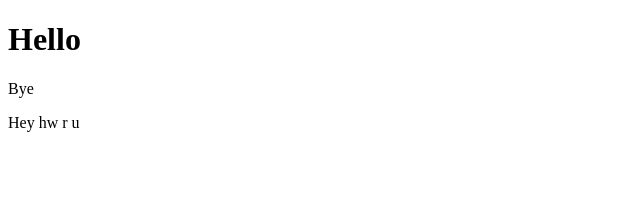
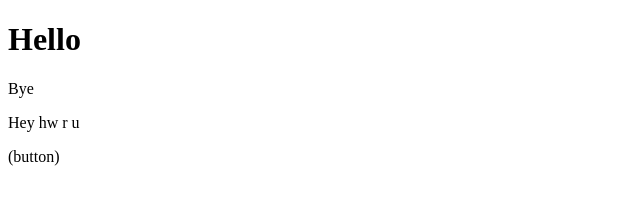
Before and after one commit to Rakshith2505/localrepo, a plain HTML site: page index.html in a window 1280 px wide. Shown: the full height of the page, 0-640 px from the left. Drawn offline with Linux system fonts and the light colour scheme.

```diff
--- a/index.html
+++ b/index.html
@@ -9,5 +9,6 @@
     <h1>Hello</h1>
     <p>Bye</p>
     <p>Hey hw r u</p>
+    <p>(button)</p>
 </body>
 </html>
```
